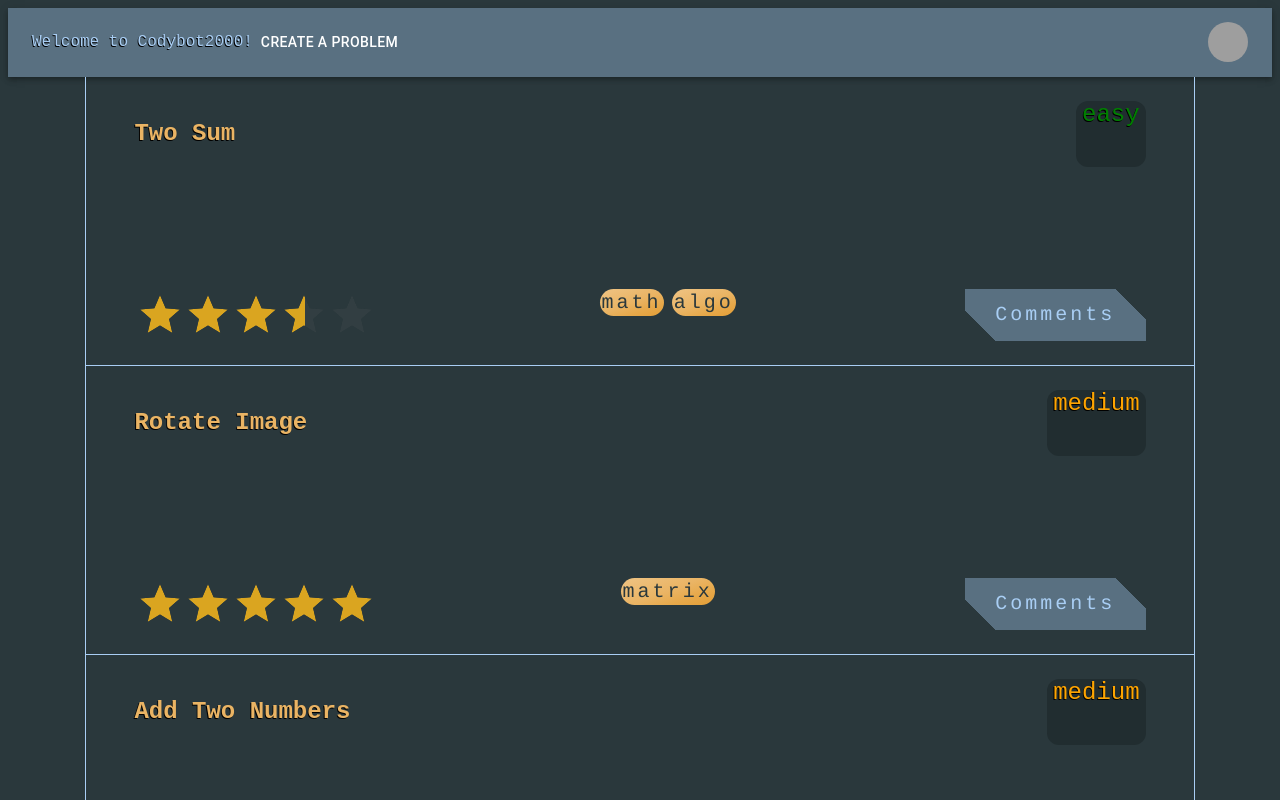
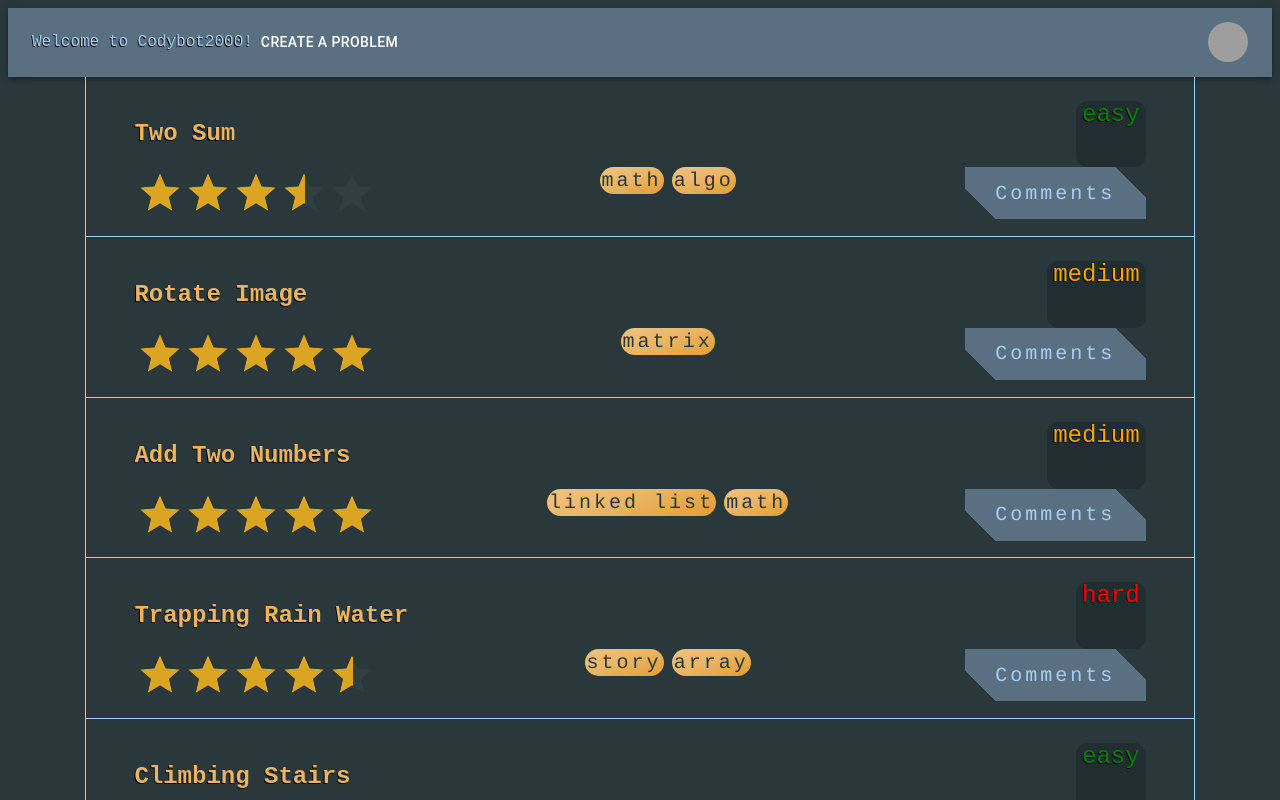
Before and after one commit to pufflehuff/codybot2000, a React app: page / in a window 1280 px wide. Shown: the top 800 px of the page. Built offline with nearby package versions, Linux system fonts and the light colour scheme; grey boxes are pictures that could not be loaded; the HTML template or start-up script is replaced by a standard one.

Commit message:
Adjust CSS for display of toy problem list

```diff
--- a/client/src/components/list/ListStyles.css
+++ b/client/src/components/list/ListStyles.css
@@ -4,7 +4,7 @@
   flex-direction: column;
   align-items: center;
   overflow-y: auto;
-  /* height: 85.5vh; */
+  height: 93vh;
 }
 
 .ToyProblemEntry {
@@ -14,7 +14,7 @@
   border: .1em solid #A9CEF4;
   border-top: none;
   padding: 1.5em 3em;
-  height: 15em;
+  height: 15%;
   width: 80%;
   color: #EAB464;
 }
```
